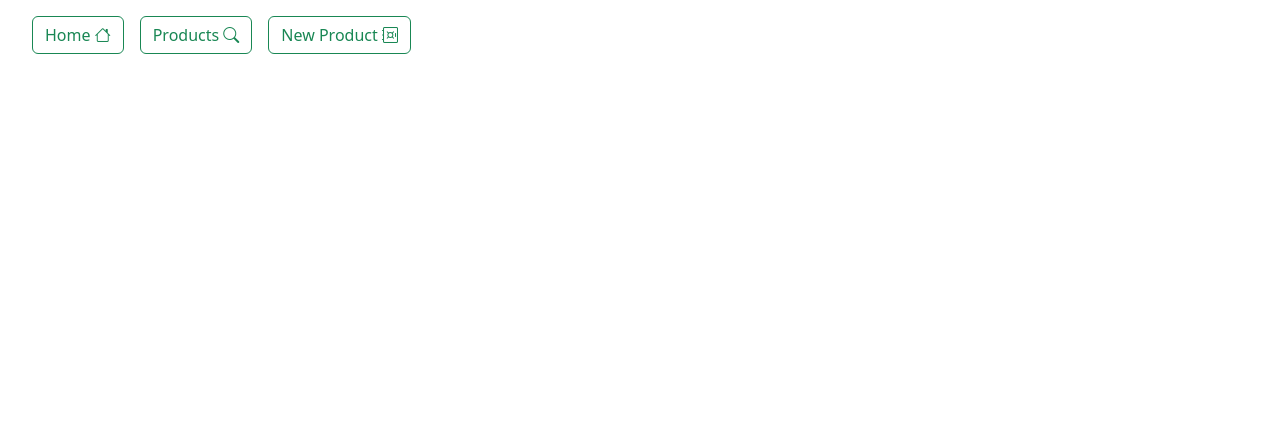
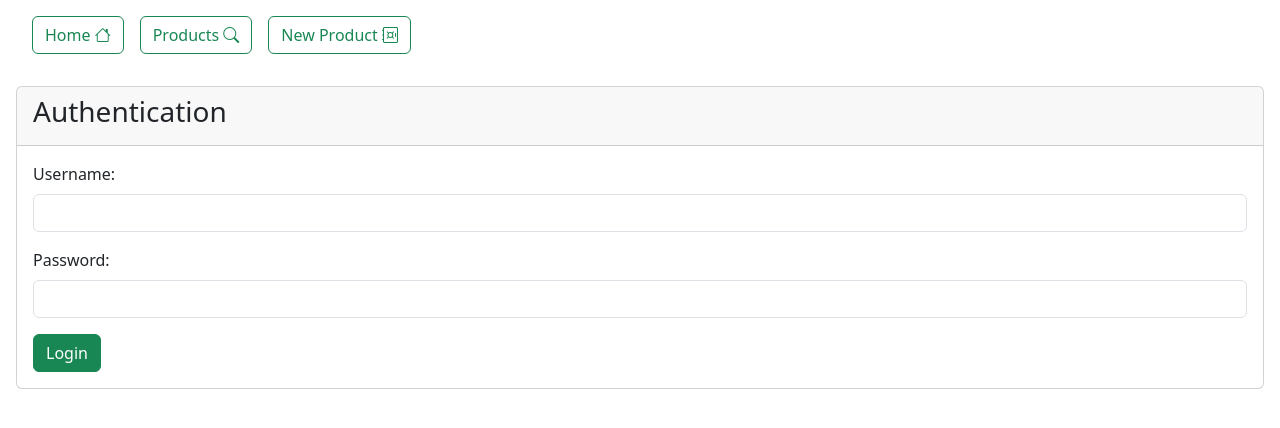
Before and after one commit to mehdicharife/enset-app, an Angular app: page /login in a window 1280 px wide. Before the commit this address led to /. Shown: the top 428 px of the page. Built offline with nearby package versions, Linux system fonts and the light colour scheme.

Commit message:
login component

```diff
--- a/src/app/app.routes.ts
+++ b/src/app/app.routes.ts
@@ -7,5 +7,6 @@ export const routes: Route[] = [
   {path: 'home', loadComponent: () => import("./components/home/home.component").then(mod => mod.HomeComponent)},
   {path: 'products', loadComponent: () => import("./components/products/products.component").then(mod => mod.ProductsComponent)},
   {path: 'new-product', loadComponent: () => import("./components/new-product/new-product.component").then(mod => mod.NewProductComponent)},
-  {path: 'product-edit/:id', loadComponent: () => import("./components/product-edit/product-edit.component").then(mod => mod.ProductEditComponent)}
+  {path: 'product-edit/:id', loadComponent: () => import("./components/product-edit/product-edit.component").then(mod => mod.ProductEditComponent)},
+  {path: 'login', loadComponent: () => import("./components/login/login.component").then(mod => mod.LoginComponent)}
 ];
--- /dev/null
+++ b/src/app/components/login/login.component.html
@@ -0,0 +1,20 @@
+<div class="p-3">
+  <div class="card">
+    <div class="card-header">
+      <h3>Authentication</h3>
+    </div>
+    <div class="card-body">
+      <form [formGroup]="loginForm" (ngSubmit)="login()">
+        <div class="mb-3">
+          <label class="form-label">Username:</label>
+          <input type="text" class="form-control" formControlName="username">
+        </div>
+        <div class="mb-3">
+          <label class="form-label">Password:</label>
+          <input type="password" class="form-control" formControlName="password">
+        </div>
+        <button class="btn btn-success">Login</button>
+      </form>
+    </div>
+  </div>
+</div>
--- /dev/null
+++ b/src/app/components/login/login.component.ts
@@ -0,0 +1,31 @@
+import {Component, OnInit} from '@angular/core';
+import { CommonModule } from '@angular/common';
+import {FormBuilder, FormGroup, ReactiveFormsModule, Validators} from "@angular/forms";
+
+@Component({
+  selector: 'app-login',
+  standalone: true,
+  imports: [CommonModule, ReactiveFormsModule],
+  templateUrl: './login.component.html',
+  styleUrl: './login.component.css'
+})
+export class LoginComponent implements OnInit{
+  public loginForm! : FormGroup;
+  private formBuilder : FormBuilder;
+
+  constructor(formBuilder : FormBuilder) {
+    this.formBuilder = formBuilder;
+  }
+
+  ngOnInit() {
+    this.loginForm = this.formBuilder.group({
+      username : this.formBuilder.control("", Validators.required),
+      password : this.formBuilder.control("", Validators.required)
+    });
+  }
+
+  login() {
+
+  }
+
+}
```
Also changed, not shown: src/app/components/login/login.component.css (added), 1 other file (tests, documents, lock files or other folders).
